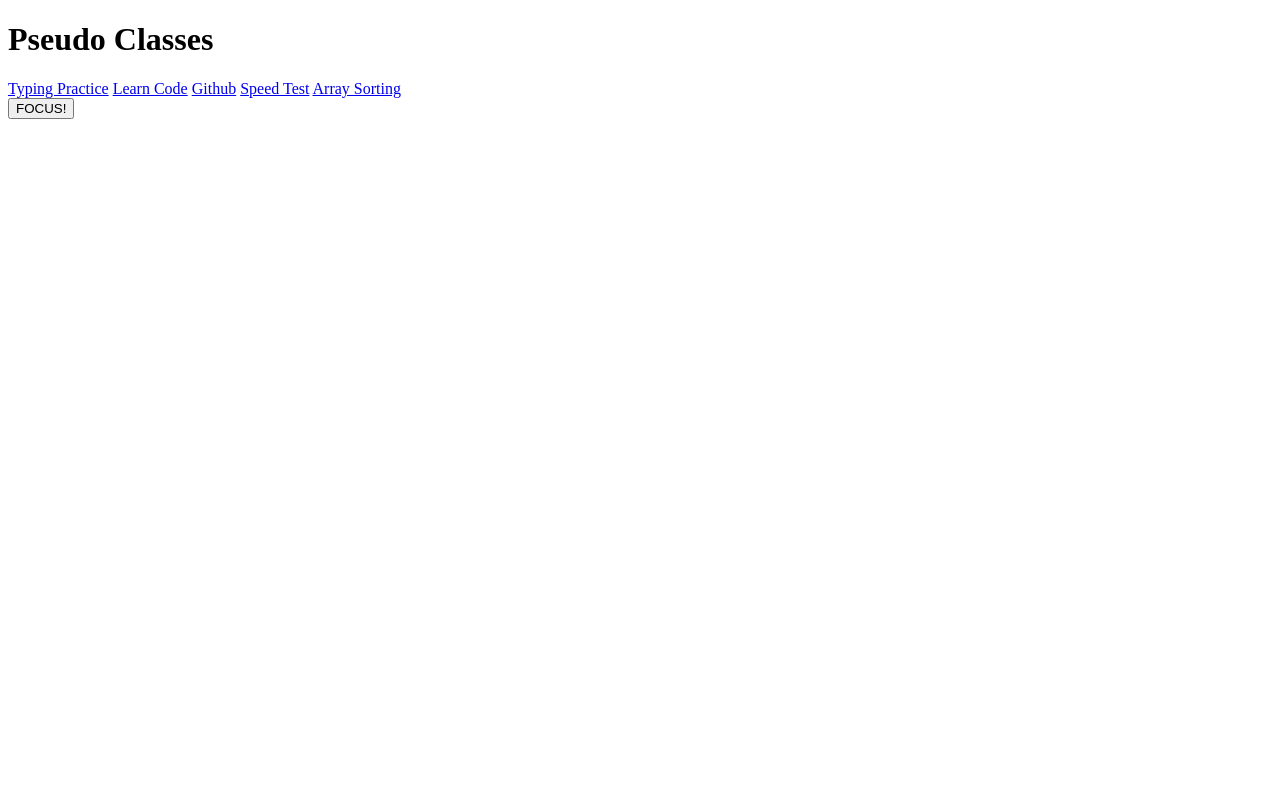
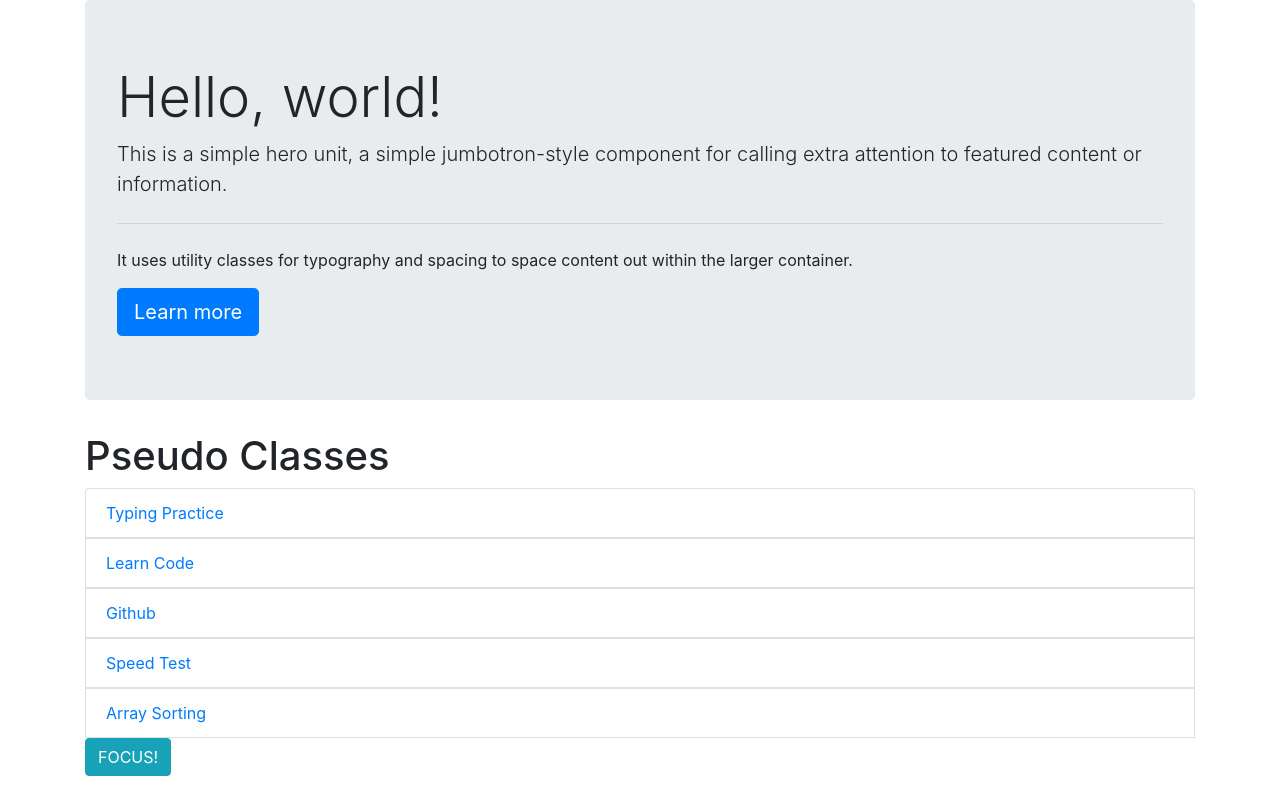
Before and after one commit to caseydean8/CSS-Bootstrap-reStudy, a plain HTML site: page 09-Pseudoclass/pseudo-class.html in a window 1280 px wide. Drawn offline with nearby package versions, Linux system fonts and the light colour scheme.

Commit message:
added bootstrap elements to pseudo class document- activity 11

```diff
--- a/09-Pseudoclass/pseudo-class.html
+++ b/09-Pseudoclass/pseudo-class.html
@@ -5,19 +5,36 @@
   <meta charset="UTF-8">
   <meta name="viewport" content="width=device-width, initial-scale=1.0">
   <meta http-equiv="X-UA-Compatible" content="ie=edge">
+  <link rel="stylesheet" href="https://stackpath.bootstrapcdn.com/bootstrap/4.4.1/css/bootstrap.min.css"
+    integrity="sha384-Vkoo8x4CGsO3+Hhxv8T/Q5PaXtkKtu6ug5TOeNV6gBiFeWPGFN9MuhOf23Q9Ifjh" crossorigin="anonymous">
   <link rel="stylesheet" href="style.css">
-  <title>Document</title>
+  <title>pseudo-classes with bootstrap</title>
 </head>
 <!-- Create a series of links and modify the pseudo-classes associated with their Default, Active, Hover, and Focus States -->
+<!-- incorporate at least three Bootstrap elements onto your page.
+ -->
+
 <body>
-  <h1>Pseudo Classes</h1>
-  <a href="https://www.keybr.com/">Typing Practice</a>
-  <a href="https://www.w3schools.com/">Learn Code</a>
-  <a href="https://github.com">Github</a>
-  <a href="https://fast.com/">Speed Test</a>
-  <a href="https://alligator.io/js/array-sort-numbers/">Array Sorting</a>
-  <div>
-    <button>FOCUS!</button>
+  <div class="container">
+    <div class="jumbotron">
+      <h1 class="display-4">Hello, world!</h1>
+      <p class="lead">This is a simple hero unit, a simple jumbotron-style component for calling extra attention to
+        featured content or information.</p>
+      <hr class="my-4">
+      <p>It uses utility classes for typography and spacing to space content out within the larger container.</p>
+      <a class="btn btn-primary btn-lg" href="#" role="button">Learn more</a>
+    </div>
+    <h1>Pseudo Classes</h1>
+    <ul class="list-group">
+      <li class="list-group-item"><a href="https://www.keybr.com/">Typing Practice</li>
+      <li class="list-group-item"><a href="https://www.w3schools.com/">Learn Code</li>
+      <li class="list-group-item"><a href="https://github.com">Github</li>
+      <li class="list-group-item"><a href="https://fast.com/">Speed Test</li>
+      <li class="list-group-item"><a href="https://alligator.io/js/array-sort-numbers/">Array Sorting</li>
+    </ul>
+    <div>
+      <button type="button" class="btn btn-info">FOCUS!</button>
+    </div>
   </div>
 
 
```
